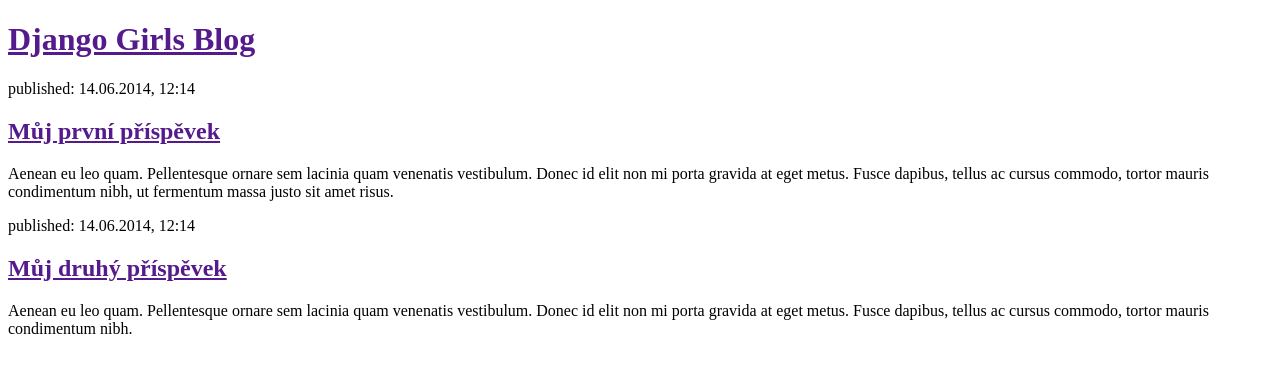
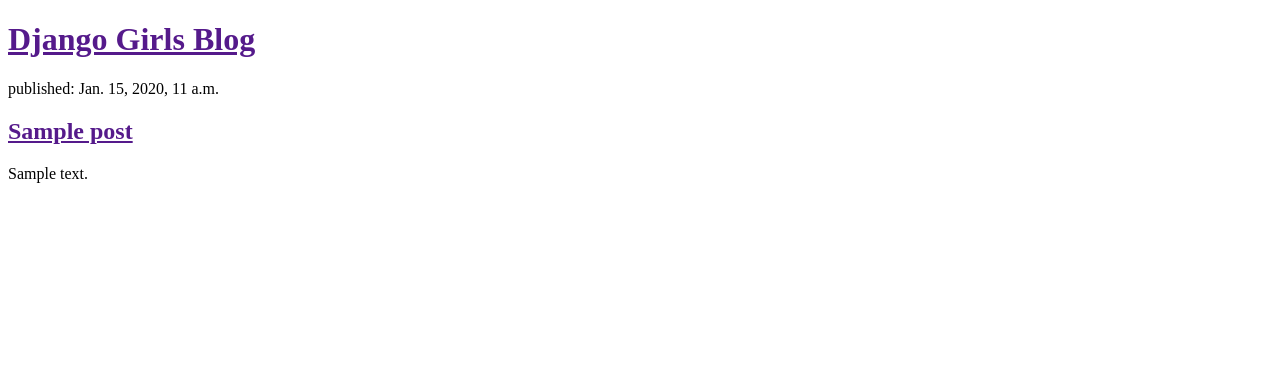
Before and after one commit to zdekon/my_first_blog, a Django app: page / in a window 1280 px wide. Shown: the top 373 px of the page. Run offline with Django 3.2, Linux system fonts and the light colour scheme; tables that the repository leaves empty hold one stand-in row (values such as "Sample post").

Commit message:
Modified templates to display posts from database.

```diff
--- a/blog/templates/blog/post_list.html
+++ b/blog/templates/blog/post_list.html
@@ -6,18 +6,16 @@
     <body>
         <div>
             <h1><a href="">Django Girls Blog</a></h1>
+
         </div>
 
-        <div>
-            <p>published: 14.06.2014, 12:14</p>
-            <h2><a href="">Můj první příspěvek</a></h2>
-            <p>Aenean eu leo quam. Pellentesque ornare sem lacinia quam venenatis vestibulum. Donec id elit non mi porta gravida at eget metus. Fusce dapibus, tellus ac cursus commodo, tortor mauris condimentum nibh, ut fermentum massa justo sit amet risus.</p>
-        </div>
+{% for post in posts %}
 
         <div>
-            <p>published: 14.06.2014, 12:14</p>
-            <h2><a href="">Můj druhý příspěvek</a></h2>
-            <p>Aenean eu leo quam. Pellentesque ornare sem lacinia quam venenatis vestibulum. Donec id elit non mi porta gravida at eget metus. Fusce dapibus, tellus ac cursus commodo, tortor mauris condimentum nibh.</p>
+            <p>published: {{ post.published_date }}</p>
+            <h2><a href="">{{ post.title }}</a></h2>
+            <p>{{ post.text | linebreaksbr }}</p>
         </div>
+{% endfor %}
     </body>
 </html>
--- a/blog/views.py
+++ b/blog/views.py
@@ -1,4 +1,7 @@
 from django.shortcuts import render
+from django.utils import timezone
+from . models import Post
 
 def post_list(request):
-    return render(request, 'blog/post_list.html', {})
+    posts = Post.objects.filter(published_date__lte = timezone.now()).order_by('published_date')
+    return render(request, 'blog/post_list.html', {'posts' : posts})
```
